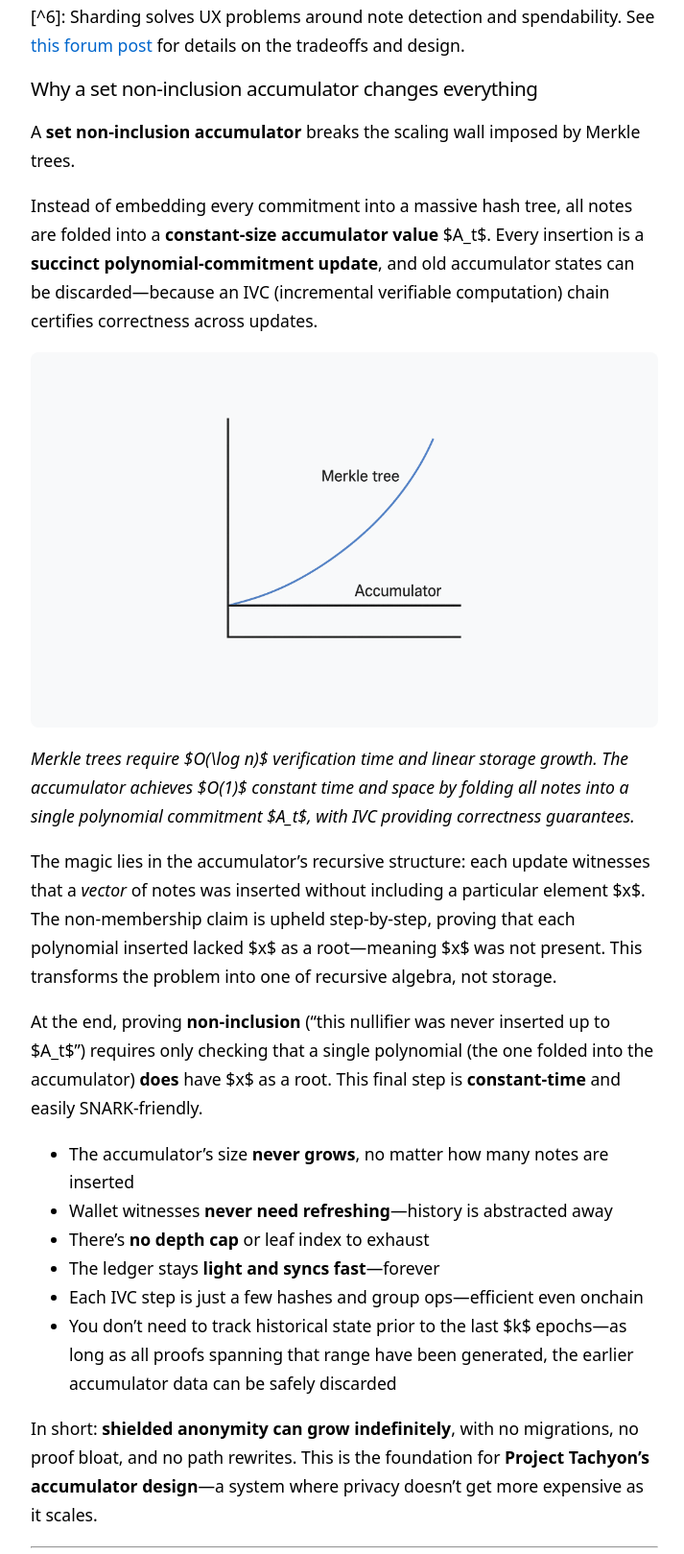
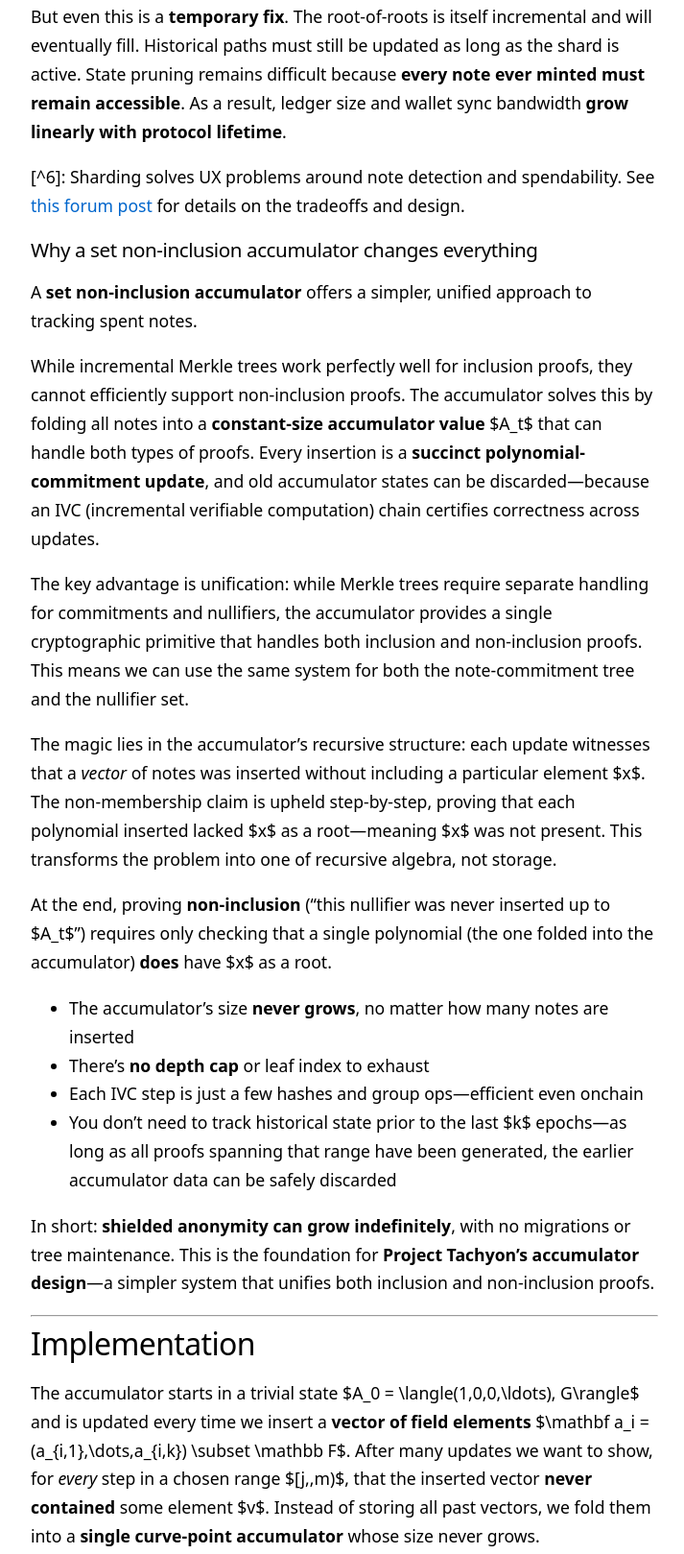
Before and after one commit to 0xWOLAND/website, an Astro site: page /blog/zcash-part-3 in a window 1280 px wide. Shown: the part 5311-6930 px from the top of the page at 96% size, without its empty margins (281-994 px from the left). Built offline with nearby package versions, Linux system fonts and the light colour scheme; Astro itself is replaced by a stand-in of ours; some packages are replaced by stand-ins of ours.

Commit message:
fix: edits

```diff
--- a/src/content/blog/zcash-part-3.md
+++ b/src/content/blog/zcash-part-3.md
@@ -93,12 +93,13 @@
 
 # Limitations of Merkle Trees
 
-Incremental Merkle trees[^4] are the classic way Zcash records shielded notes[^5]. They have a fixed depth $d$, so the ledger can accept at most $2^d$ commitments before a migration is needed. Every new note becomes a fresh leaf, and the tree's collision-resistant hashing lets a prover later show inclusion with a $d$-hash path. That path is constant-size and efficient, but the tree's *state grows forever*, and wallets must track every new leaf to keep their stored paths current.
+Incremental Merkle trees[^4] are the classic way Zcash records shielded notes[^5]. They have a fixed depth $d$, so the ledger can accept at most $2^d$ commitments before a migration is needed. Every new note becomes a fresh leaf, and the tree's collision-resistant hashing lets a prover later show inclusion with a $d$-hash path. That path is constant-size and efficient, but the tree's *state grows forever*[^7].
 
 [^4]: An incremental Merkle tree is a binary tree that supports efficient, append-only updates: each new element is added as the next available leaf, and only the hashes along its path to the root are recomputed. This allows the Merkle root to evolve over time without rebuilding the whole tree, enabling short inclusion proofs that stay constant in size.
 
 [^5]: Zcash uses incremental Merkle trees to maintain a commitment tree of all shielded notes. As each note is created, its commitment is appended to the next empty leaf. Internal nodes are updated on-the-fly, and the Merkle root evolves incrementally. Inclusion proofs are short (one hash per level), and the current root is used as a public anchor in each transaction. This enables privacy-preserving spending proofs without revealing which note is spent.
 
+[^7]: While the tree state grows, wallet witness updates can be made efficient: a trusted third party can provide just $O(\log n)$ advice that lets clients update their witnesses through $n$ insertions without downloading every new leaf. This is exactly how [Zashi](https://github.com/Electric-Coin-Company/zashi) currently handles witness updates by having a server provide compact update hints that let wallets stay in sync with minimal bandwidth.
 
 ### Sharding helps, but doesn't solve the problem
 
@@ -114,30 +115,22 @@
 
 ### Why a set non-inclusion accumulator changes everything
 
-A **set non-inclusion accumulator** breaks the scaling wall imposed by Merkle trees.
+A **set non-inclusion accumulator** offers a simpler, unified approach to tracking spent notes.
 
-Instead of embedding every commitment into a massive hash tree, all notes are folded into a **constant-size accumulator value** $A_t$. Every insertion is a **succinct polynomial-commitment update**, and old accumulator states can be discarded—because an IVC (incremental verifiable computation) chain certifies correctness across updates.
+While incremental Merkle trees work perfectly well for inclusion proofs, they cannot efficiently support non-inclusion proofs. The accumulator solves this by folding all notes into a **constant-size accumulator value** $A_t$ that can handle both types of proofs. Every insertion is a **succinct polynomial-commitment update**, and old accumulator states can be discarded—because an IVC (incremental verifiable computation) chain certifies correctness across updates.
 
-<div style="background-color: #f8f9fa; padding: 1rem; border-radius: 8px; margin: 1rem 0;">
-  <div style="display: flex; justify-content: center;">
-    <img src="/images/zcash/asymptotic.png" alt="Asymptotic improvement of Accumulator" style="width: 50%; height: auto;" />
-  </div>
-</div>
-
-*Merkle trees require $O(\log n)$ verification time and linear storage growth. The accumulator achieves $O(1)$ constant time and space by folding all notes into a single polynomial commitment $A_t$, with IVC providing correctness guarantees.*
+The key advantage is unification: while Merkle trees require separate handling for commitments and nullifiers, the accumulator provides a single cryptographic primitive that handles both inclusion and non-inclusion proofs. This means we can use the same system for both the note-commitment tree and the nullifier set.
 
 The magic lies in the accumulator's recursive structure: each update witnesses that a *vector* of notes was inserted without including a particular element $x$. The non-membership claim is upheld step-by-step, proving that each polynomial inserted lacked $x$ as a root—meaning $x$ was not present. This transforms the problem into one of recursive algebra, not storage.
 
-At the end, proving **non-inclusion** ("this nullifier was never inserted up to $A_t$") requires only checking that a single polynomial (the one folded into the accumulator) **does** have $x$ as a root. This final step is **constant-time** and easily SNARK-friendly.
+At the end, proving **non-inclusion** ("this nullifier was never inserted up to $A_t$") requires only checking that a single polynomial (the one folded into the accumulator) **does** have $x$ as a root.
 
 * The accumulator's size **never grows**, no matter how many notes are inserted
-* Wallet witnesses **never need refreshing**—history is abstracted away
 * There's **no depth cap** or leaf index to exhaust
-* The ledger stays **light and syncs fast**—forever
 * Each IVC step is just a few hashes and group ops—efficient even onchain
 * You don't need to track historical state prior to the last $k$ epochs—as long as all proofs spanning that range have been generated, the earlier accumulator data can be safely discarded
 
-In short: **shielded anonymity can grow indefinitely**, with no migrations, no proof bloat, and no path rewrites. This is the foundation for **Project Tachyon's accumulator design**—a system where privacy doesn't get more expensive as it scales.
+In short: **shielded anonymity can grow indefinitely**, with no migrations or tree maintenance. This is the foundation for **Project Tachyon's accumulator design**—a simpler system that unifies both inclusion and non-inclusion proofs.
 
 ---
 
@@ -231,7 +224,7 @@
 
 # Conclusion
 
-A vector-commitment accumulator gives Zcash the one feature Merkle trees cannot: **constant-size state and proofs**, no matter how many shielded notes exist. That single property is *critical* for long-term scalability, eliminating depth caps, tree migrations, and anchor-leakage trade-offs.
+A vector-commitment accumulator gives Zcash a simpler approach to tracking spent notes: **constant-size state** that unifies both inclusion and non-inclusion proofs. This eliminates depth caps and tree migrations, while still providing the same security properties as Merkle trees.
 
 Real-world deployment still has open questions—metadata privacy, lightweight witness updates, etc. Check out my implementations of this accumulator below.
 
```
